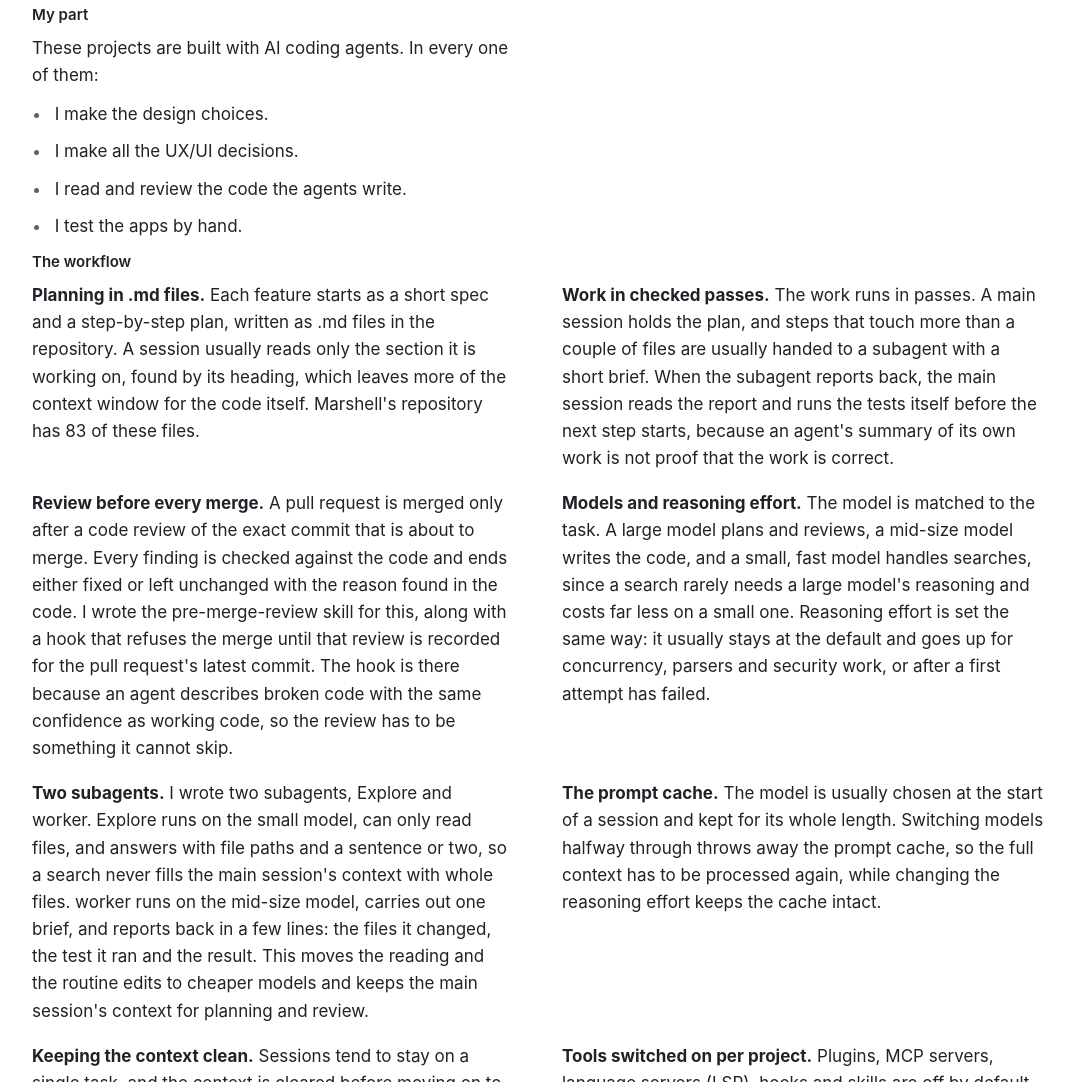
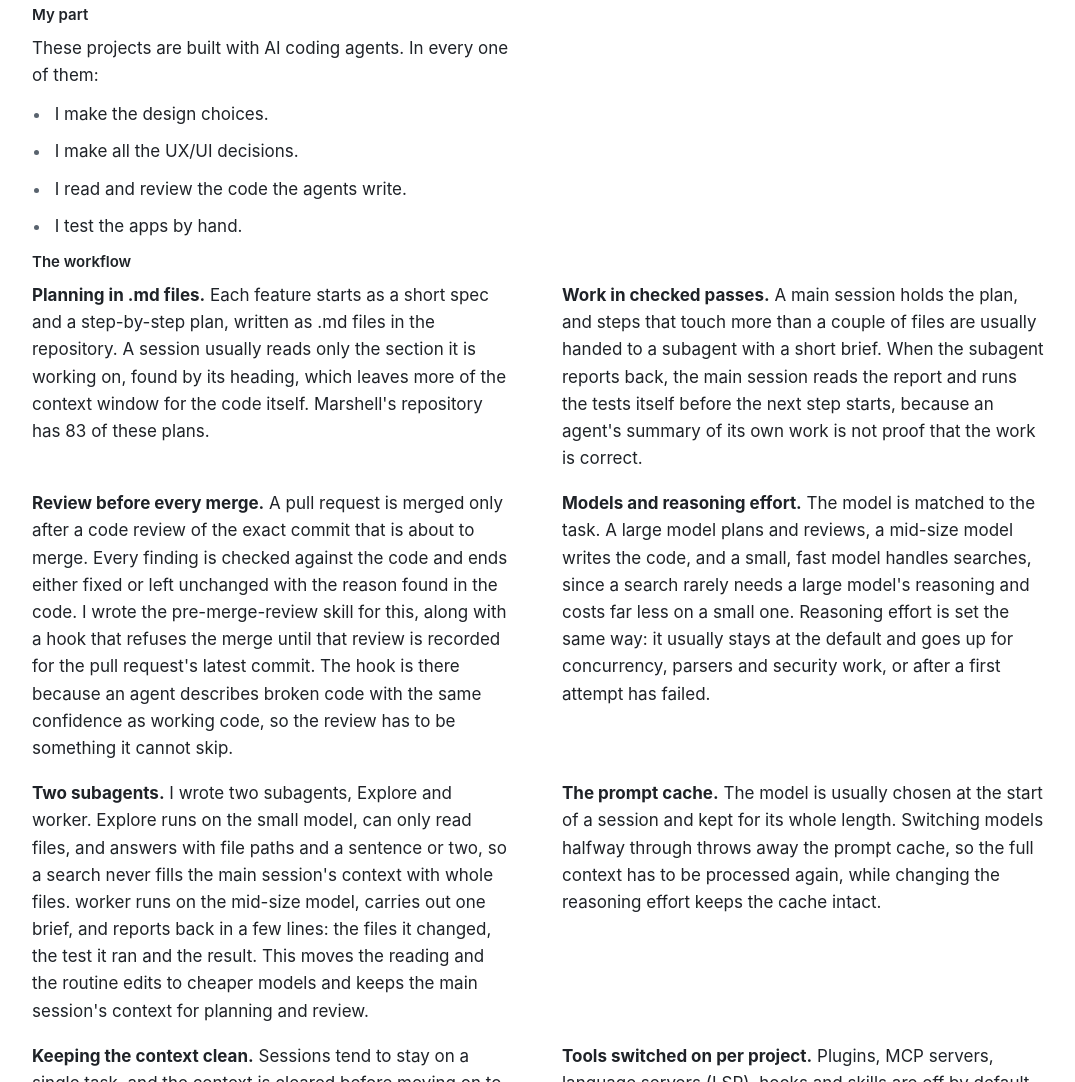
Before and after one commit to Doofess/Doofess, a plain HTML site: page design/site.template.html in a window 1280 px wide. Shown: the part 750-1832 px from the top of the page, without its empty margins (102-1177 px from the left). Drawn offline with Linux system fonts and the light colour scheme.

```diff
--- a/design/site.template.html
+++ b/design/site.template.html
@@ -162,8 +162,8 @@ footer { border-top: 1px solid var(--line); padding: 28px 0 44px; }
     </div>
     <h3 class="sub topics-h">The workflow</h3>
     <div class="cols topics">
-      <p><strong>Planning in .md files.</strong> Each feature starts as a short spec and a step-by-step plan, written as .md files in the repository. A session usually reads only the section it is working on, found by its heading, which leaves more of the context window for the code itself. Marshell's repository has 83 of these files.</p>
-      <p><strong>Work in checked passes.</strong> The work runs in passes. A main session holds the plan, and steps that touch more than a couple of files are usually handed to a subagent with a short brief. When the subagent reports back, the main session reads the report and runs the tests itself before the next step starts, because an agent's summary of its own work is not proof that the work is correct.</p>
+      <p><strong>Planning in .md files.</strong> Each feature starts as a short spec and a step-by-step plan, written as .md files in the repository. A session usually reads only the section it is working on, found by its heading, which leaves more of the context window for the code itself. Marshell's repository has 83 of these plans.</p>
+      <p><strong>Work in checked passes.</strong> A main session holds the plan, and steps that touch more than a couple of files are usually handed to a subagent with a short brief. When the subagent reports back, the main session reads the report and runs the tests itself before the next step starts, because an agent's summary of its own work is not proof that the work is correct.</p>
       <p><strong>Review before every merge.</strong> A pull request is merged only after a code review of the exact commit that is about to merge. Every finding is checked against the code and ends either fixed or left unchanged with the reason found in the code. I wrote the pre-merge-review skill for this, along with a hook that refuses the merge until that review is recorded for the pull request's latest commit. The hook is there because an agent describes broken code with the same confidence as working code, so the review has to be something it cannot skip.</p>
       <p><strong>Models and reasoning effort.</strong> The model is matched to the task. A large model plans and reviews, a mid-size model writes the code, and a small, fast model handles searches, since a search rarely needs a large model's reasoning and costs far less on a small one. Reasoning effort is set the same way: it usually stays at the default and goes up for concurrency, parsers and security work, or after a first attempt has failed.</p>
       <p><strong>Two subagents.</strong> I wrote two subagents, Explore and worker. Explore runs on the small model, can only read files, and answers with file paths and a sentence or two, so a search never fills the main session's context with whole files. worker runs on the mid-size model, carries out one brief, and reports back in a few lines: the files it changed, the test it ran and the result. This moves the reading and the routine edits to cheaper models and keeps the main session's context for planning and review.</p>
```
Also changed, not shown: docs/index.html (+2 -2 lines), 1 other file.
